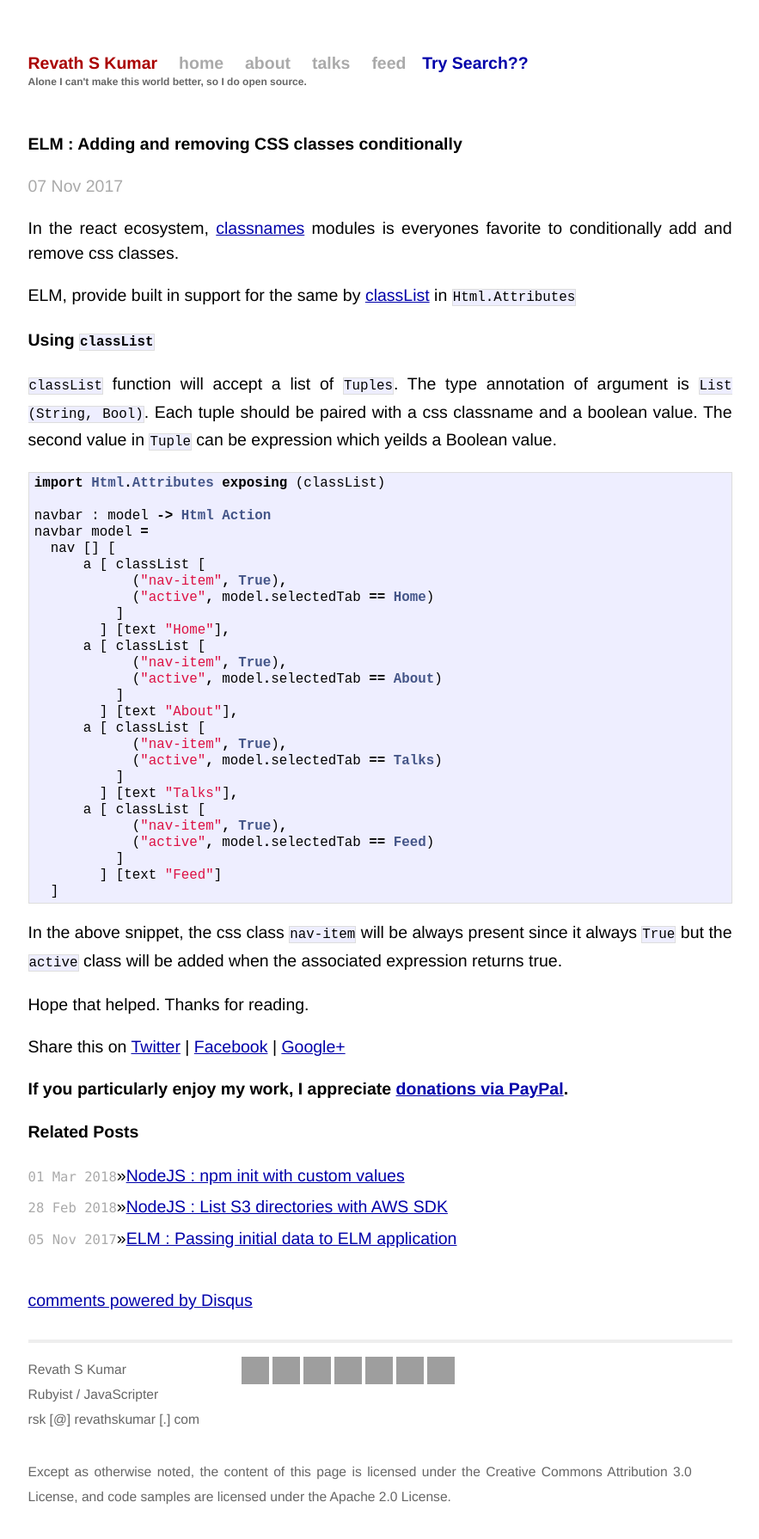
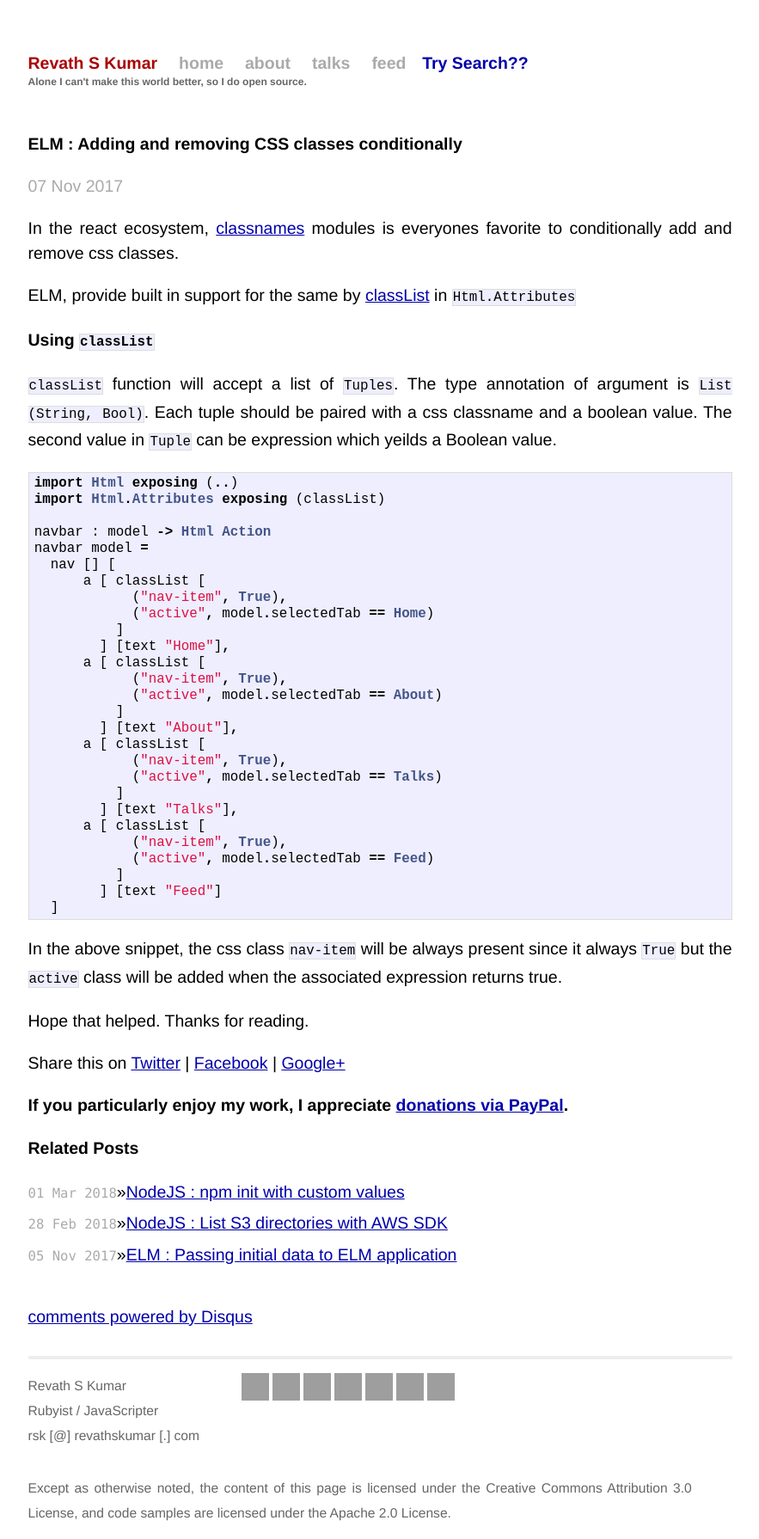
Before and after one commit to revathskumar/blog.revathskumar.com, a Jekyll site: the page built from _posts/2017-11-07-elm-adding-and-removing-css-classes-conditionally.md, in a window 1280 px wide. Shown: the whole page at 86% size, without its empty margins (198-1081 px from the left). Built offline with Jekyll 4.4.1, drawn with Linux system fonts in a browser that asks for light colours; comment, search, counter and statistics services are not loaded; some of the changed lines change nothing that is shown; grey boxes are pictures that could not be loaded.

Commit message:
import missing HTML

````diff
--- a/_posts/2017-11-07-elm-adding-and-removing-css-classes-conditionally.md
+++ b/_posts/2017-11-07-elm-adding-and-removing-css-classes-conditionally.md
@@ -3,7 +3,7 @@ layout: post
 title: 'ELM : Adding and removing CSS classes conditionally'
 excerpt: 'ELM : Adding and removing CSS classes conditionally'
 date: 2017-11-07 00:00:00 IST
-updated: 2017-11-07 00:00:00 IST
+updated: 2018-04-01 05:00:00 IST
 categories: elm
 tags: elm
 ---
@@ -17,6 +17,7 @@ ELM, provide built in support for the same by [classList](http://package.elm-lan
 `classList` function will accept a list of `Tuples`. The type annotation of argument is `List (String, Bool)`. Each tuple should be paired with a css classname and a boolean value. The second value in `Tuple` can be expression which yeilds a Boolean value.
 
 ```elm
+import Html exposing (..)
 import Html.Attributes exposing (classList)
 
 navbar : model -> Html Action
````
